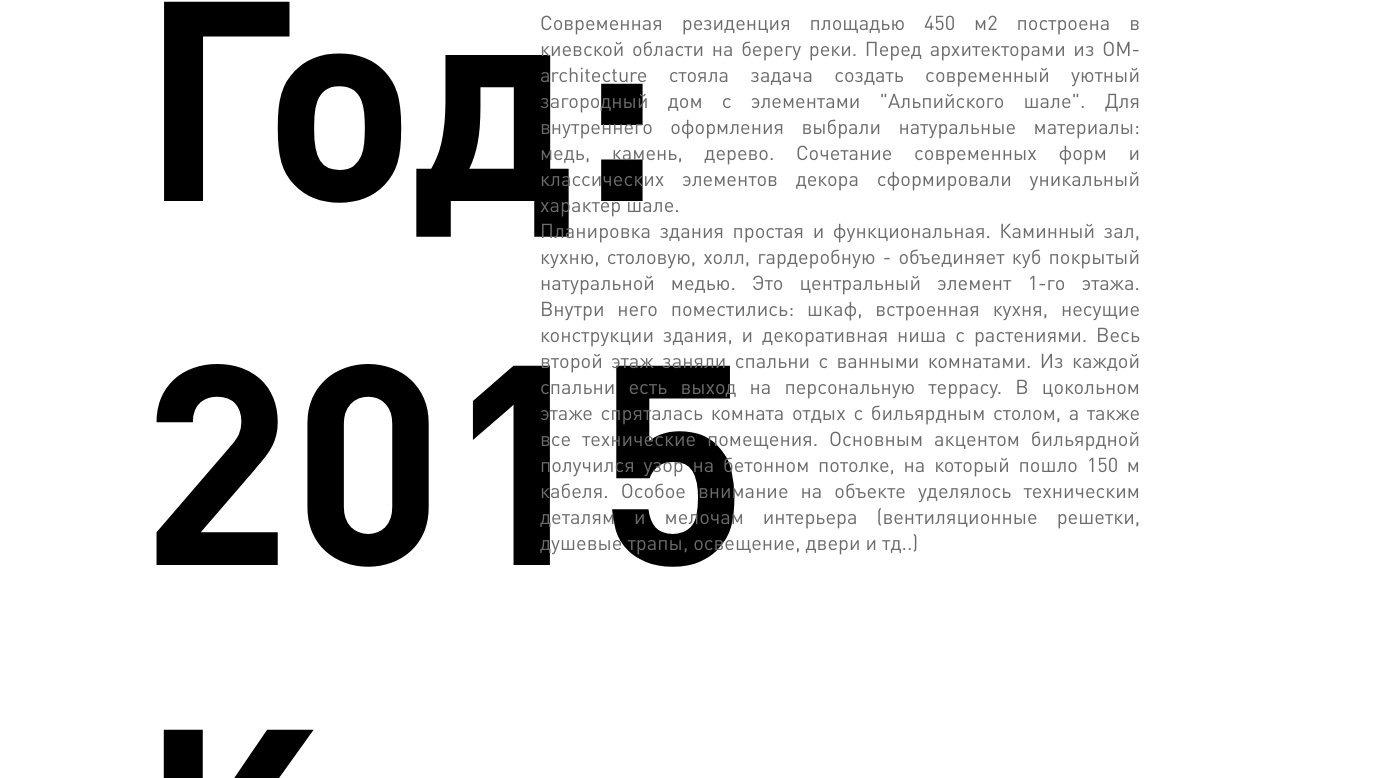
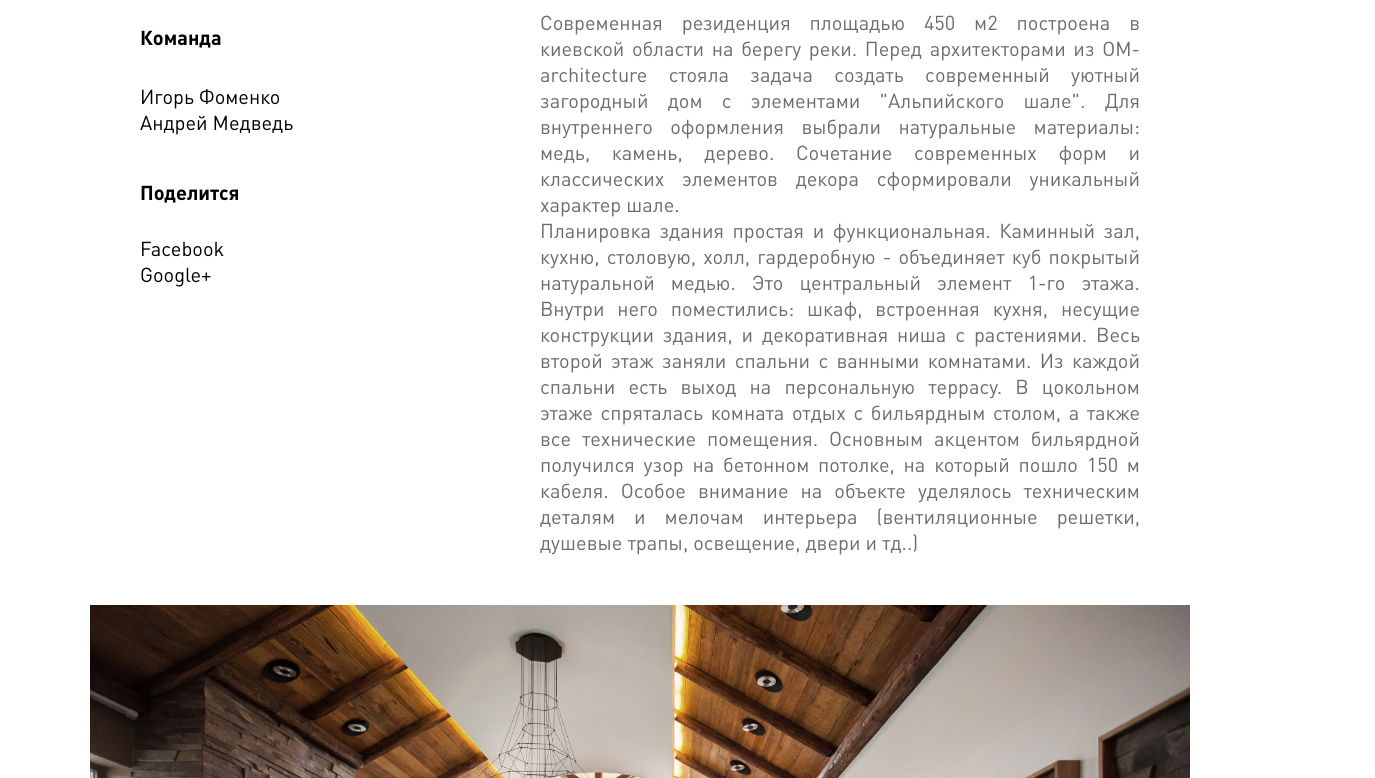
Before and after one commit to Irina23/om-architecture, a website: page src/project.jade in a window 1280 px wide. Shown: the part 997-1775 px from the top of the page, 1375 px wide, since content can reach past the window. Drawn offline with nearby package versions, Linux system fonts and the light colour scheme; some packages are replaced by stand-ins of ours; files that its build step writes are made by us from their sources; files whose address does not match are found by name.

Commit message:
fixed fonts

```diff
--- a/src/css/main.sass
+++ b/src/css/main.sass
@@ -793,7 +793,7 @@ img
               margin-bottom: 30px
           span,p
             display: block
-            font-size: 20em
+            font-size: 20px
             line-height: 1.3em
             &.title
 
```
Also changed, not shown: dist/css/main.css.
